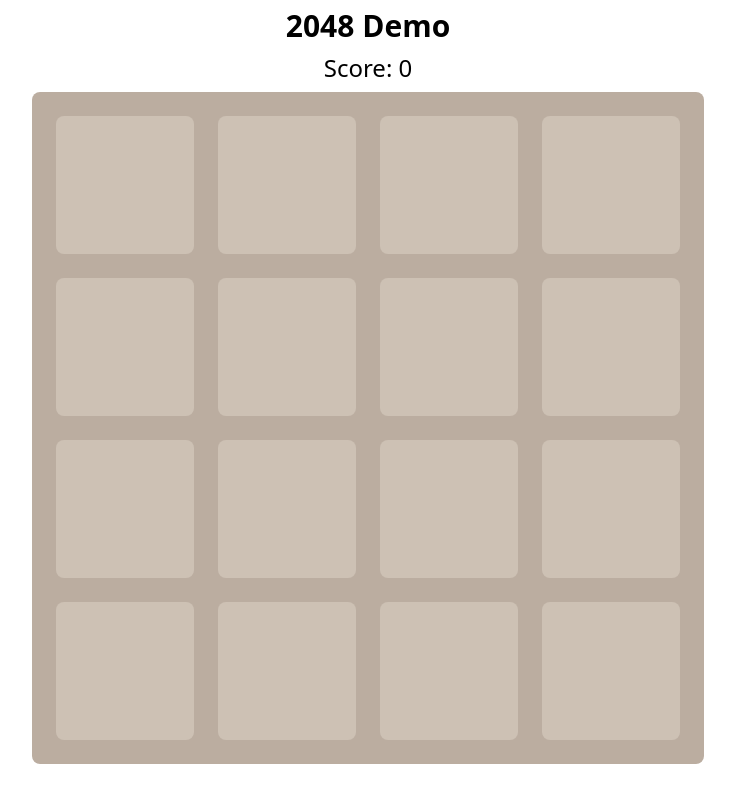
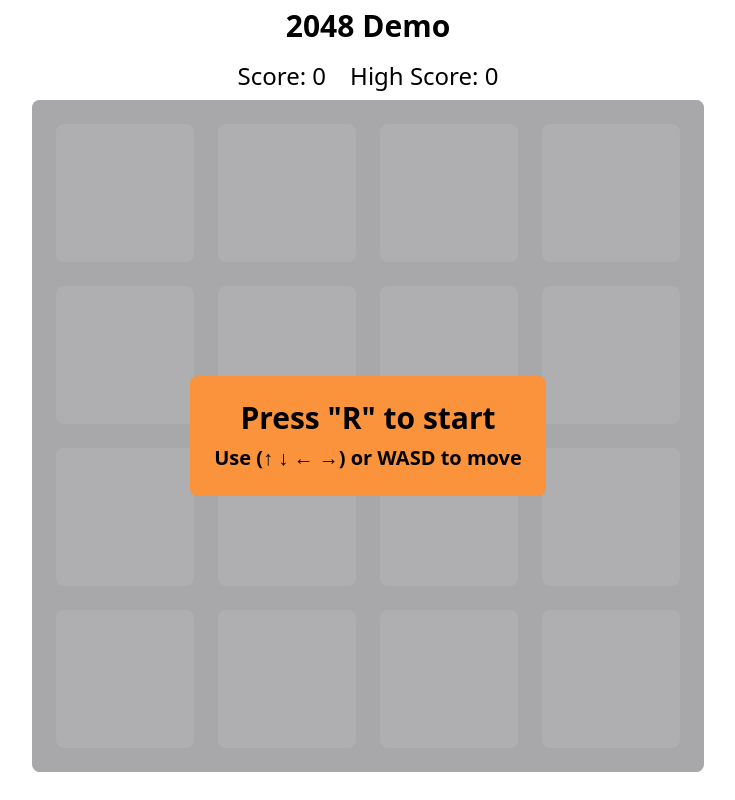
Before and after one commit to smdbs01/react2048, a React (Vite) app: page / in a window 1280 px wide. Shown: the whole page, without its empty margins (272-1007 px from the left). Built offline with nearby package versions, Linux system fonts and the light colour scheme.

Commit message:
Added Meta text

```diff
--- a/src/App.tsx
+++ b/src/App.tsx
@@ -24,6 +24,7 @@ import {
 function App() {
   const [cells, setCells] = useState<number[]>(Array(16).fill(0));
   const [score, setScore] = useState(0);
+  const [highScore, setHighScore] = useState(0);
   const [gameState, setGameState] = useState(0); // 0: ready, 1: playing, 2: gameover
   const [animations, setAnimations] = useState<Animation[]>([]);
 
@@ -42,25 +43,26 @@ function App() {
         return;
       }
       let newCells, newScore, animations;
-      if (e.key === "ArrowLeft") {
+      if (e.key === "ArrowLeft" || e.key === "a") {
         ({ newCells, newScore, animations } = handleLeft(cells));
-      } else if (e.key === "ArrowRight") {
+      } else if (e.key === "ArrowRight" || e.key === "d") {
         ({ newCells, newScore, animations } = handleRight(cells));
-      } else if (e.key === "ArrowUp") {
+      } else if (e.key === "ArrowUp" || e.key === "w") {
         ({ newCells, newScore, animations } = handleUp(cells));
-      } else if (e.key === "ArrowDown") {
+      } else if (e.key === "ArrowDown" || e.key === "s") {
         ({ newCells, newScore, animations } = handleDown(cells));
       } else {
         return;
       }
       setCells(newCells);
       setScore(score + newScore);
+      setHighScore(Math.max(highScore, score + newScore));
       setAnimations(animations);
       if (isGameOver(newCells)) {
         setGameState(2);
       }
     },
-    [cells, score, gameState]
+    [gameState, score, highScore, cells]
   );
 
   useEffect(() => {
@@ -73,11 +75,33 @@ function App() {
   return (
     <div className="size-screen flex flex-col items-center gap-2 p-2">
       <h1 className="text-3xl font-bold">2048 Demo</h1>
-      <p className="text-2xl">Score: {score}</p>
+      <p className="mt-2 text-2xl">
+        <span>Score: {score}</span>
+        <span className="ml-6">High Score: {highScore}</span>
+      </p>
       <div
         className="relative grid grid-cols-4 grid-rows-4 size-2xl justify-around gap-6 rounded-lg p-6"
         style={{ background: "rgb(187, 173, 160)" }}
       >
+        {gameState !== 1 && (
+          <div className="absolute left-0 top-0 z-50 size-full flex items-center justify-center rounded-lg bg-gray-400 bg-opacity-60">
+            {gameState === 0 && (
+              <div className="flex flex-col items-center justify-center rounded-lg bg-orange-400 p-6">
+                <p className="text-3xl font-bold">Press "R" to start</p>
+                <p className="mt-2 text-xl font-bold">
+                  Use (↑ ↓ ← →) or WASD to move
+                </p>
+              </div>
+            )}
+            {gameState === 2 && (
+              <div className="flex flex-col items-center justify-center rounded-lg bg-gray-100 p-6 text-3xl font-bold">
+                <p className="text-red-500">Game Over</p>
+                <p className="mt-2">Press "R" to restart</p>
+              </div>
+            )}
+          </div>
+        )}
+
         {cells.map((val, i) => (
           <div className="relative">
             <div
@@ -116,7 +140,7 @@ function Cell(props: { val: number }) {
     to: {
       scale: 1,
     },
-    config: { mass: 5, tension: 300, friction: 5, clamp: true },
+    config: { mass: 5, tension: 280, friction: 5, clamp: true },
   });
 
   return (
```
